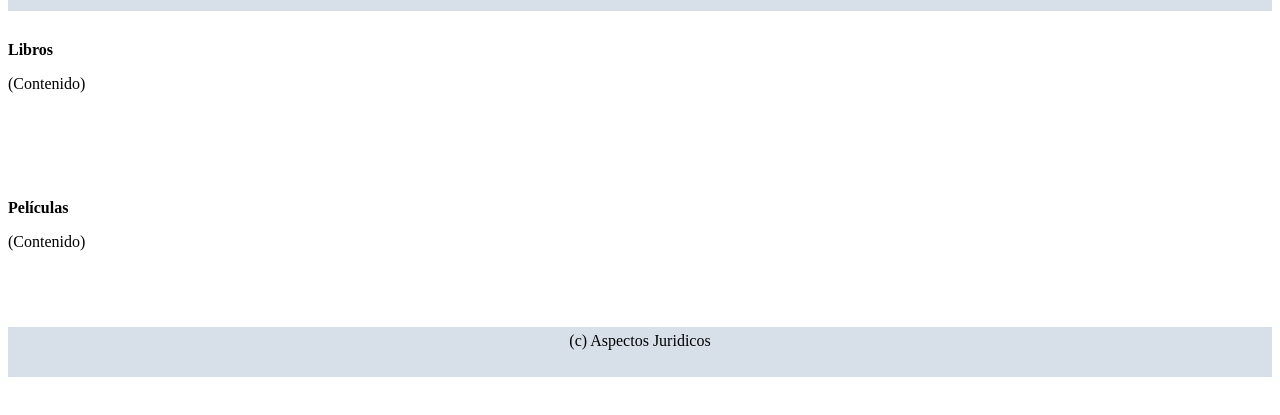
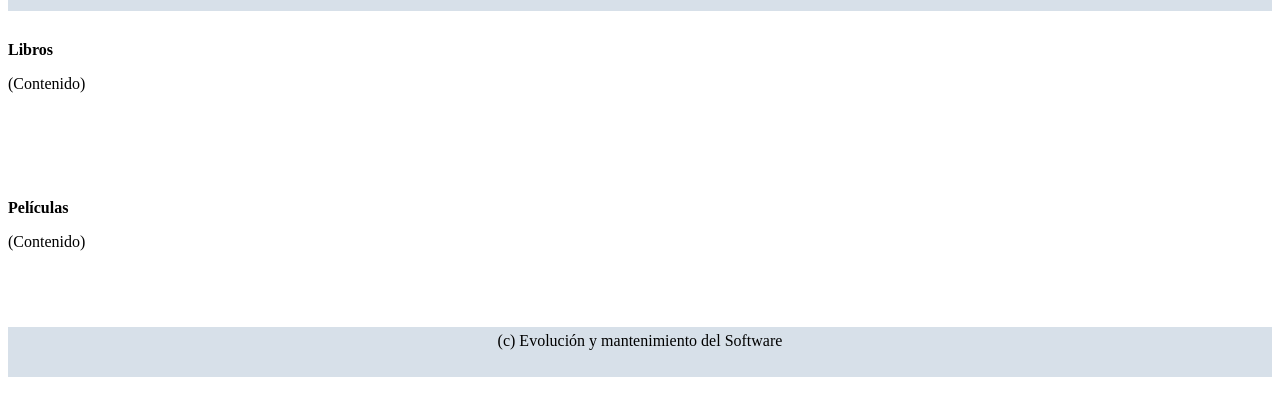
Before and after one commit to alvaropinillapedroche/Equipo13Trabajo2, a plain HTML site: page index.html in a window 1280 px wide. Shown: the part 97-512 px from the top of the page. Drawn offline with Linux system fonts and the light colour scheme.

Commit message:
fix bug 1

```diff
--- a/index.html
+++ b/index.html
@@ -23,7 +23,7 @@
  </section>
  <!-- Pie de pagina -->
  <footer>
- (c) Aspectos Juridicos
+ (c) Evolución y mantenimiento del Software
  </footer>
 </body>
 </html>
```
